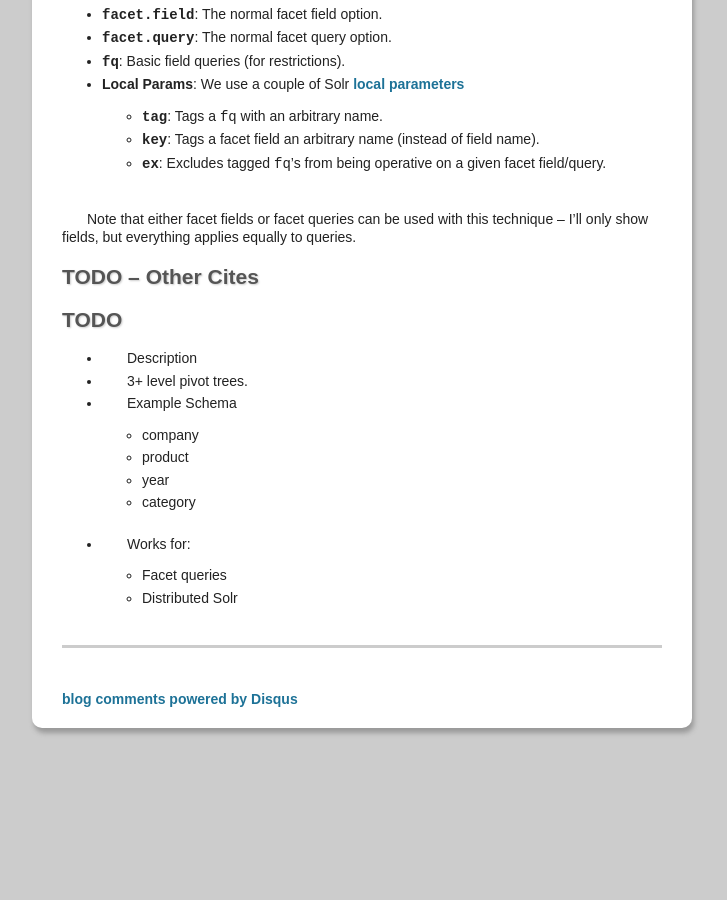
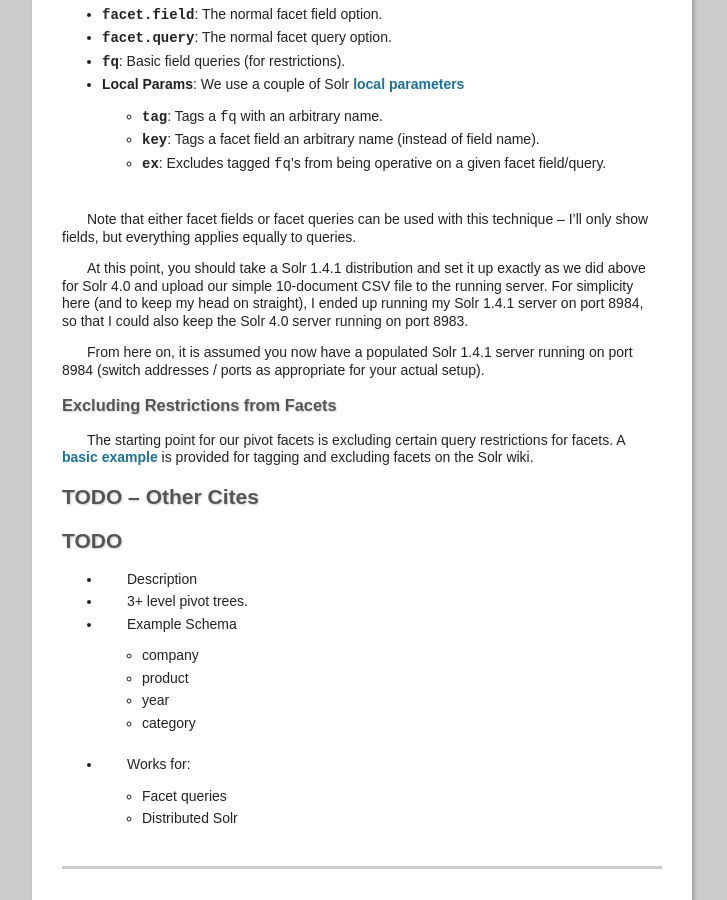
Before and after one commit to ryan-roemer/loose-bits, a Jekyll site: the page built from _posts/2011-09-19-pivot-facets-solr.md, in a window 1280 px wide and 900 px high, scrolled down 2802 px. Shown: the whole window, without its empty margins (278-1005 px from the left). Built offline with Jekyll 4.4.1, drawn with Linux system fonts in a browser that asks for light colours; Markdown is read by kramdown in place of the engine named in the settings; comment, search, counter and statistics services are not loaded; before the commit the page ends 3560 px from its top, so only the background shows below that.

Commit message:
Solr Post: Start 1.4.1 section.

```diff
--- a/_posts/2011-09-19-pivot-facets-solr.md
+++ b/_posts/2011-09-19-pivot-facets-solr.md
@@ -170,6 +170,22 @@
 Note that either facet fields or facet queries can be used with this technique
 -- I'll only show fields, but everything applies equally to queries.
 
+At this point, you should take a Solr 1.4.1 distribution and set it up exactly
+as we did above for Solr 4.0 and upload our simple 10-document CSV file to
+the running server. For simplicity here (and to keep my head on straight),
+I ended up running my Solr 1.4.1 server on port 8984, so that I could also
+keep the Solr 4.0 server running on port 8983.
+
+From here on, it is assumed you now have a populated Solr 1.4.1 server running
+on port 8984 (switch addresses / ports as appropriate for your actual setup).
+
+### Excluding Restrictions from Facets
+
+The starting point for our pivot facets is excluding certain query restrictions
+for facets. A [basic example][ex_facets] is provided for tagging and excluding
+facets on the Solr wiki.
+
+
 
 [solr]: http://lucene.apache.org/solr/
 [solr_facet]: http://wiki.apache.org/solr/SolrFacetingOverview
@@ -178,6 +194,7 @@
 [jira792]: https://issues.apache.org/jira/browse/SOLR-792#referrer=solr.pl
 [solrpl_pivot]: http://solr.pl/en/2010/10/25/hierarchical-faceting-pivot-facets-in-trunk/
 [local_params]: http://wiki.apache.org/solr/LocalParams
+[ex_facets]: http://wiki.apache.org/solr/SimpleFacetParameters#Multi-Select_Faceting_and_LocalParams
 
 
 
```
